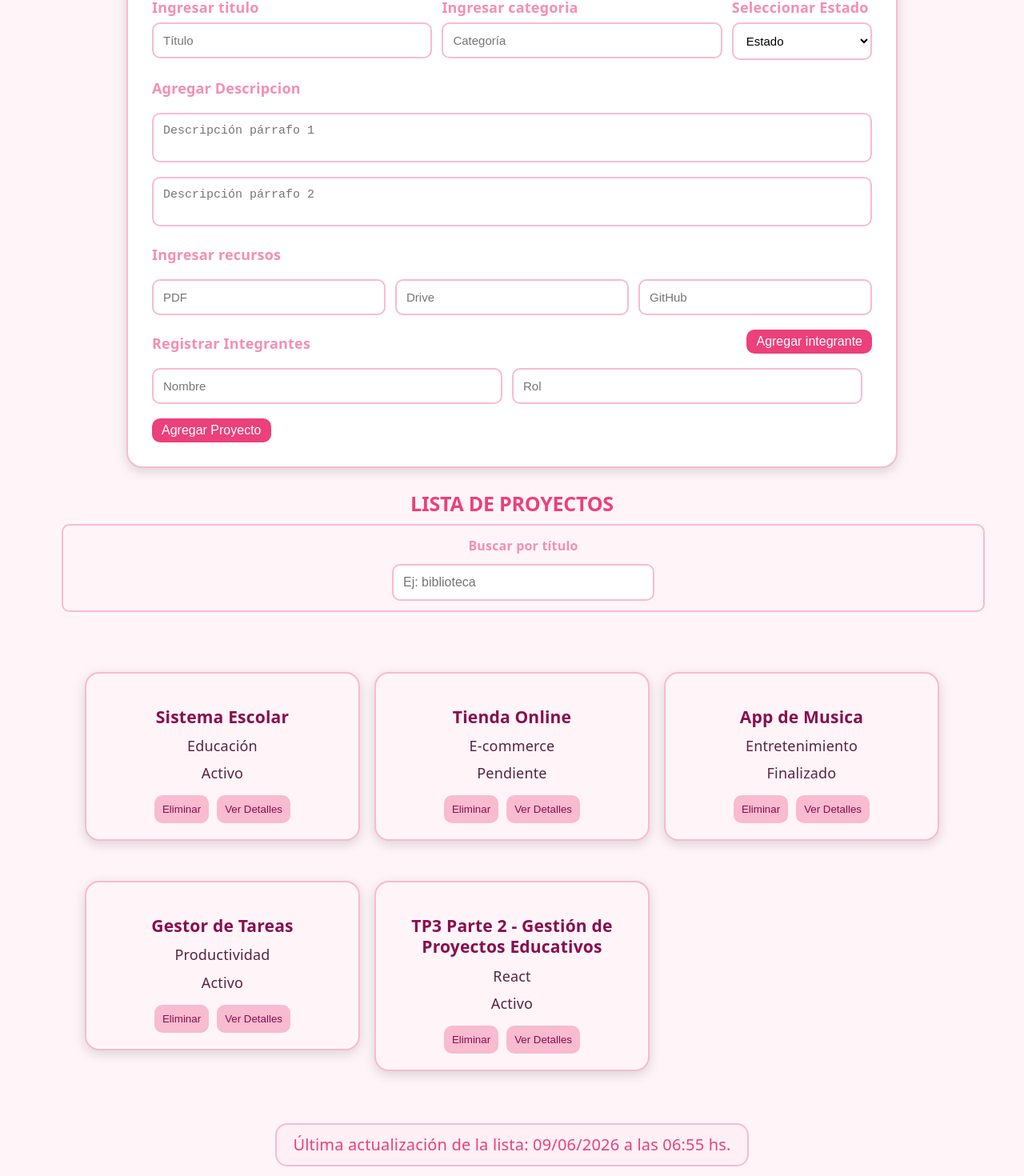
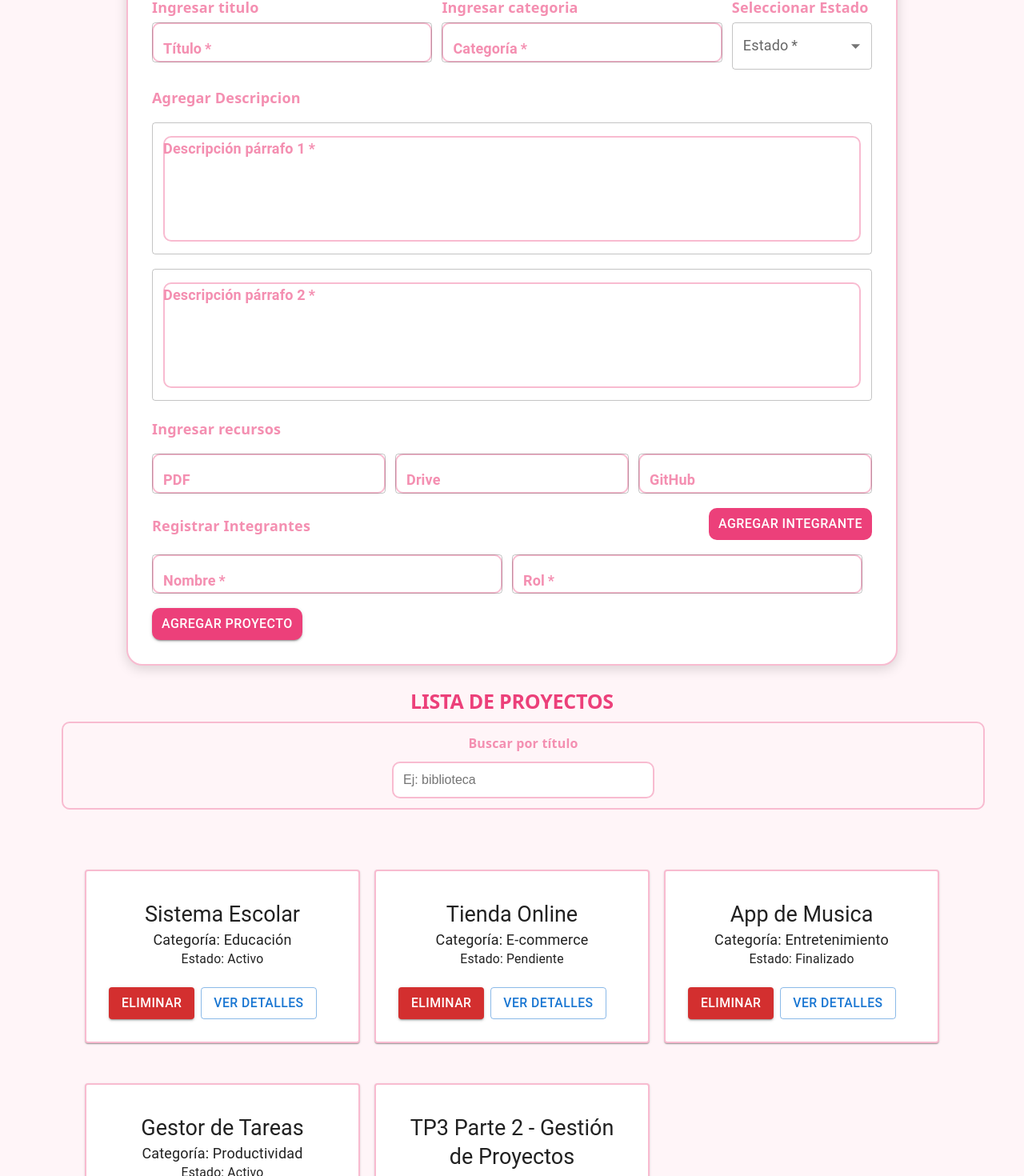
Before and after one commit to mlerc-jv/pv_tp3_grupo5, a React (Vite) app: page / in a window 1280 px wide. Shown: the part 514-1984 px from the top of the page at 80% size. Built offline with nearby package versions, Linux system fonts and the light colour scheme.

Commit message:
Aramayo Lourdes - TP3 Parte 4 Material UI

```diff
--- a/package.json
+++ b/package.json
@@ -10,6 +10,9 @@
     "preview": "vite preview"
   },
   "dependencies": {
+    "@emotion/react": "^11.14.0",
+    "@emotion/styled": "^11.14.1",
+    "@mui/material": "^9.0.1",
     "react": "^19.2.5",
     "react-dom": "^19.2.5"
   },
--- a/src/components/FormProyecto.jsx
+++ b/src/components/FormProyecto.jsx
@@ -1,5 +1,11 @@
 import "../css/FormProyecto.css";
 import { useState } from "react";
+
+import {
+TextField,
+Button,
+MenuItem
+} from "@mui/material";
 
 const FormProyecto = ({ agregarProyecto }) => {
 
@@ -20,7 +26,6 @@ const FormProyecto = ({ agregarProyecto }) => {
             rol: ""
         }
     ]
-
 });
 
 const manejarCambio = (e) => {
@@ -114,135 +119,172 @@ const FormProyecto = ({ agregarProyecto }) => {
         className="formulario"
         onSubmit={manejarSubmit}
     >
+
         <h2>FORMULARIO</h2>
+
         <div className="fila-principal">
+
             <div className="campo">
+
                 <label>Ingresar titulo</label>
-            <input
-                type="text"
+
+                <TextField
                     name="titulo"
-                placeholder="Título"
+                    label="Título"
                     value={formulario.titulo}
                     onChange={manejarCambio}
+                    fullWidth
                     required
                 />
-            </div>
-            <div className="campo">
-            <label>Ingresar categoria</label>
-            <input
-                type="text"
-                name="categoria"
-                placeholder="Categoría"
-                value={formulario.categoria}
-                onChange={manejarCambio}
-                required
-            />
+
             </div>
 
             <div className="campo">
+
+                <label>Ingresar categoria</label>
+
+                <TextField
+                    name="categoria"
+                    label="Categoría"
+                    value={formulario.categoria}
+                    onChange={manejarCambio}
+                    fullWidth
+                    required
+                />
+
+            </div>
+
+            <div className="campo">
+
                 <label>Seleccionar Estado</label>
-            <select
+
+                <TextField
+                    select
                     name="estado"
+                    label="Estado"
                     value={formulario.estado}
                     onChange={manejarCambio}
+                    fullWidth
                     required
                 >
 
-                <option value="">
+                    <MenuItem value="">
                         Estado
-                </option>
+                    </MenuItem>
 
-                <option value="Activo">
+                    <MenuItem value="Activo">
                         Activo
-                </option>
+                    </MenuItem>
 
-                <option value="Pendiente">
+                    <MenuItem value="Pendiente">
                         Pendiente
-                </option>
+                    </MenuItem>
 
-                <option value="Finalizado">
+                    <MenuItem value="Finalizado">
                         Finalizado
-                </option>
-            </select>
+                    </MenuItem>
+
+                </TextField>
+
             </div>
+
         </div>
+
         <label>Agregar Descripcion</label>
-            <textarea
+
+        <TextField
             name="descripcion"
-                placeholder="Descripción párrafo 1"
+            label="Descripción párrafo 1"
             value={formulario.descripcion}
             onChange={manejarCambio}
+            multiline
+            rows={4}
+            fullWidth
             required
         />
 
-            <textarea
+        <TextField
             name="descripcion2"
-                placeholder="Descripción párrafo 2"
+            label="Descripción párrafo 2"
             value={formulario.descripcion2}
             onChange={manejarCambio}
+            multiline
+            rows={4}
+            fullWidth
             required
         />
 
         <label>Ingresar recursos</label>
+
         <div className="fila-recursos">
-            <input
-                type="text"
+
+            <TextField
                 name="pdf"
-                placeholder="PDF"
+                label="PDF"
                 value={formulario.recursos.pdf}
                 onChange={manejarRecursos}
+                fullWidth
             />
 
-            <input
-                type="text"
+            <TextField
                 name="drive"
-                placeholder="Drive"
+                label="Drive"
                 value={formulario.recursos.drive}
                 onChange={manejarRecursos}
+                fullWidth
             />
 
-            <input
-                type="text"
+            <TextField
                 name="github"
-                placeholder="GitHub"
+                label="GitHub"
                 value={formulario.recursos.github}
                 onChange={manejarRecursos}
+                fullWidth
             />
+
         </div>
+
         <div className="seccion-integrante">
 
             <label>Registrar Integrantes</label>
-             <button
+
+            <Button
+                variant="outlined"
                 type="button"
                 onClick={agregarIntegrante}
             >
                 Agregar integrante
-            </button>
+            </Button>
+
         </div>
+
         {
             formulario.equipo.map((integrante, index) => (
 
-                    <div className="integrante" key={index}>
+                <div
+                    className="integrante"
+                    key={index}
+                >
 
-                        <input
-                            type="text"
+                    <TextField
                         name="nombre"
-                            placeholder="Nombre"
+                        label="Nombre"
                         value={integrante.nombre}
                         onChange={(e) =>
                             manejarEquipo(index, e)
                         }
+                        fullWidth
                         required
                     />
 
-                        <input
-                            type="text"
+                    <TextField
                         name="rol"
-                            placeholder="Rol"
+                        label="Rol"
                         value={integrante.rol}
                         onChange={(e) =>
                             manejarEquipo(index, e)
                         }
+                        fullWidth
                         required
                     />
 
@@ -250,12 +292,18 @@ const FormProyecto = ({ agregarProyecto }) => {
 
             ))
         }
-            <button type="submit">
+
+        <Button
+            variant="contained"
+            type="submit"
+        >
             Agregar Proyecto
-            </button>
+        </Button>
 
     </form>
+
 );
+
 };
 
 export default FormProyecto;
--- a/src/components/ProyectoCard.jsx
+++ b/src/components/ProyectoCard.jsx
@@ -1,22 +1,59 @@
 import "../css/ProyectoCard.css";
-const ProyectoCard = ({proyecto, eliminarProyecto, verDetalle}) =>{
-    const {id, titulo, categoria, estado}=proyecto;
+
+import {
+    Card,
+    CardContent,
+    CardActions,
+    Typography,
+    Button
+} from "@mui/material";
+
+const ProyectoCard = ({ proyecto, eliminarProyecto, verDetalle }) => {
+
+    const { id, titulo, categoria, estado } = proyecto;
+
     return (
-        <article className="proyecto-card">
-            <div className="info-card">
-            <h3>{titulo}</h3>
-            <p>{categoria}</p>
-            <p>{estado}</p>
-            </div>
-            <div className="botones">
-                <button onClick={()=> eliminarProyecto(id)}>
+
+        <Card className="proyecto-card">
+
+            <CardContent>
+
+                <Typography variant="h5">
+                    {titulo}
+                </Typography>
+
+                <Typography variant="body1">
+                    Categoría: {categoria}
+                </Typography>
+
+                <Typography variant="body2">
+                    Estado: {estado}
+                </Typography>
+
+            </CardContent>
+
+            <CardActions>
+
+                <Button
+                    variant="contained"
+                    color="error"
+                    onClick={() => eliminarProyecto(id)}
+                >
                     Eliminar
-                </button>
-                <button onClick={()=> verDetalle(proyecto)}>
+                </Button>
+
+                <Button
+                    variant="outlined"
+                    onClick={() => verDetalle(proyecto)}
+                >
                     Ver Detalles
-                </button>
-            </div>
-        </article>
+                </Button>
+
+            </CardActions>
+
+        </Card>
+
     );
 };
+
 export default ProyectoCard;
--- a/src/components/RegistroActividad.jsx
+++ b/src/components/RegistroActividad.jsx
@@ -1,19 +1,20 @@
-import "../css/RegistroActividad.css"
+import "../css/RegistroActividad.css";
+
+import Alert from "@mui/material/Alert";
+
 const RegistroActividad = ({ fechaHora }) => {
 
     return (
 
-        <div className="registro-actividad">
-
-            <p>
-                Última actualización de la lista:
-                {" "}
-                {fechaHora}
-            </p>
-
-        </div>
+        <Alert
+            severity="info"
+            className="registro-actividad"
+        >
+            Última actualización de la lista: {fechaHora}
+        </Alert>
 
     );
+
 };
 
 export default RegistroActividad;
```
Also changed, not shown: 1 other file (tests, documents, lock files or other folders). Lines whose indentation alone changed are shown as unchanged.
